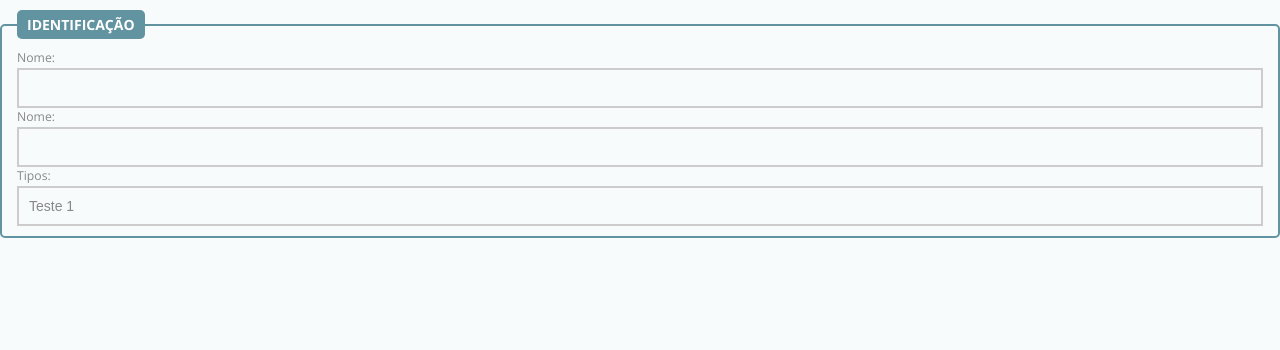
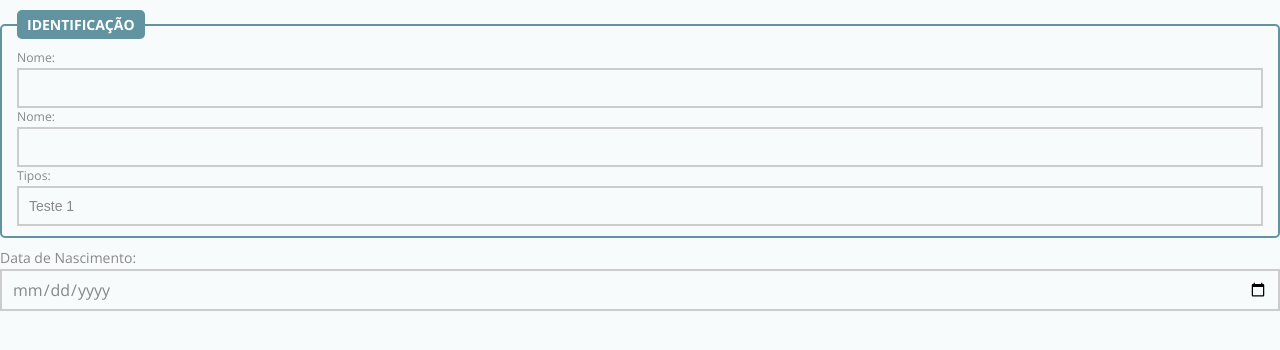
Before and after one commit to willianlemes/easyimoveis-front, a React (Create React App) app: page / in a window 1280 px wide. Shown: the top 350 px of the page. Built offline with nearby package versions, Linux system fonts and the light colour scheme; the HTML template or start-up script is replaced by a standard one.

Commit message:
Criação do componente InputDatePicker

```diff
--- a/src/App.tsx
+++ b/src/App.tsx
@@ -3,6 +3,7 @@ import React from 'react';
 import './assets/global.css';
 import './assets/styles.css';
 import Input from './components/Input';
+import InputDatePicker from './components/InputDatePicker';
 import Select from './components/Select';
 import Fieldset from './components/Fieldset';
 
@@ -31,6 +32,7 @@ const App: React.FC = () => {
           ]}
         />
       </Fieldset>
+      <InputDatePicker name="data_nasc" label="Data de Nascimento:" />
     </div>
   );
 };
--- a/src/assets/styles.css
+++ b/src/assets/styles.css
@@ -68,15 +68,6 @@ body {
 
 .app_form textarea {
   resize: none;
-}
-
-.app_form input[type='date'] {
-  -webkit-appearance: none;
-  font-size: 1em !important;
-  font-family: 'Open Sans', serif !important;
-  padding: 7px 10px !important;
-  font-weight: var(--font-normal);
-  color: #888888;
 }
 
 .app_form .label_group {
--- /dev/null
+++ b/src/components/InputDatePicker/index.tsx
@@ -0,0 +1,25 @@
+/* eslint-disable react/jsx-props-no-spreading */
+import React from 'react';
+
+import { StyledInputDatePicker } from './styles';
+import { StyledLabel, StyledSpan } from '../Input/styles';
+
+interface InputDatePickerProps
+  extends React.InputHTMLAttributes<HTMLInputElement> {
+  name: string;
+  label: string;
+}
+
+const InputDatePicker: React.FC<InputDatePickerProps> = ({
+  label,
+  ...props
+}: InputDatePickerProps) => {
+  return (
+    <StyledLabel>
+      <StyledSpan>{label}</StyledSpan>
+      <StyledInputDatePicker {...props} type="date" />
+    </StyledLabel>
+  );
+};
+
+export default InputDatePicker;
--- /dev/null
+++ b/src/components/InputDatePicker/styles.ts
@@ -0,0 +1,13 @@
+/* eslint-disable import/prefer-default-export */
+import styled from 'styled-components';
+
+import { StyledInput } from '../Input/styles';
+
+export const StyledInputDatePicker = styled(StyledInput)`
+  -webkit-appearance: none;
+  font-size: 1em !important;
+  font-family: 'Open Sans', serif !important;
+  padding: 7px 10px !important;
+  font-weight: var(--font-normal);
+  color: #888888;
+`;
```
